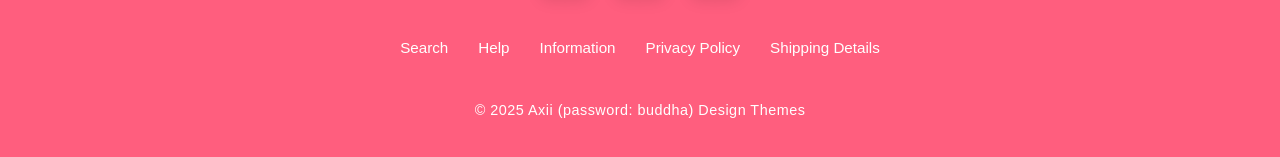
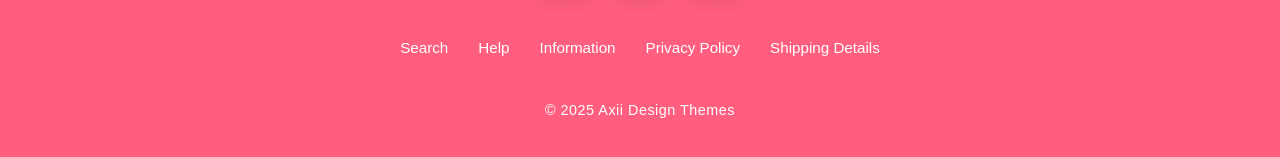
Before and after one commit to abdulkader3/Beauty-Group, a plain HTML site: page index.html in a window 1280 px wide. Shown: the part 5755-5912 px from the top of the page. Drawn offline with nearby package versions, Linux system fonts and the light colour scheme.

Commit message:
removed text from footer

```diff
--- a/index.html
+++ b/index.html
@@ -854,7 +854,7 @@
 
             <!-- Copyright Text -->
             <div class="footer-copyright">
-                <p>&copy; 2025 Axii (password: buddha) Design Themes</p>
+                <p>&copy; 2025 Axii Design Themes</p>
             </div>
         </div>
     </footer>
```
